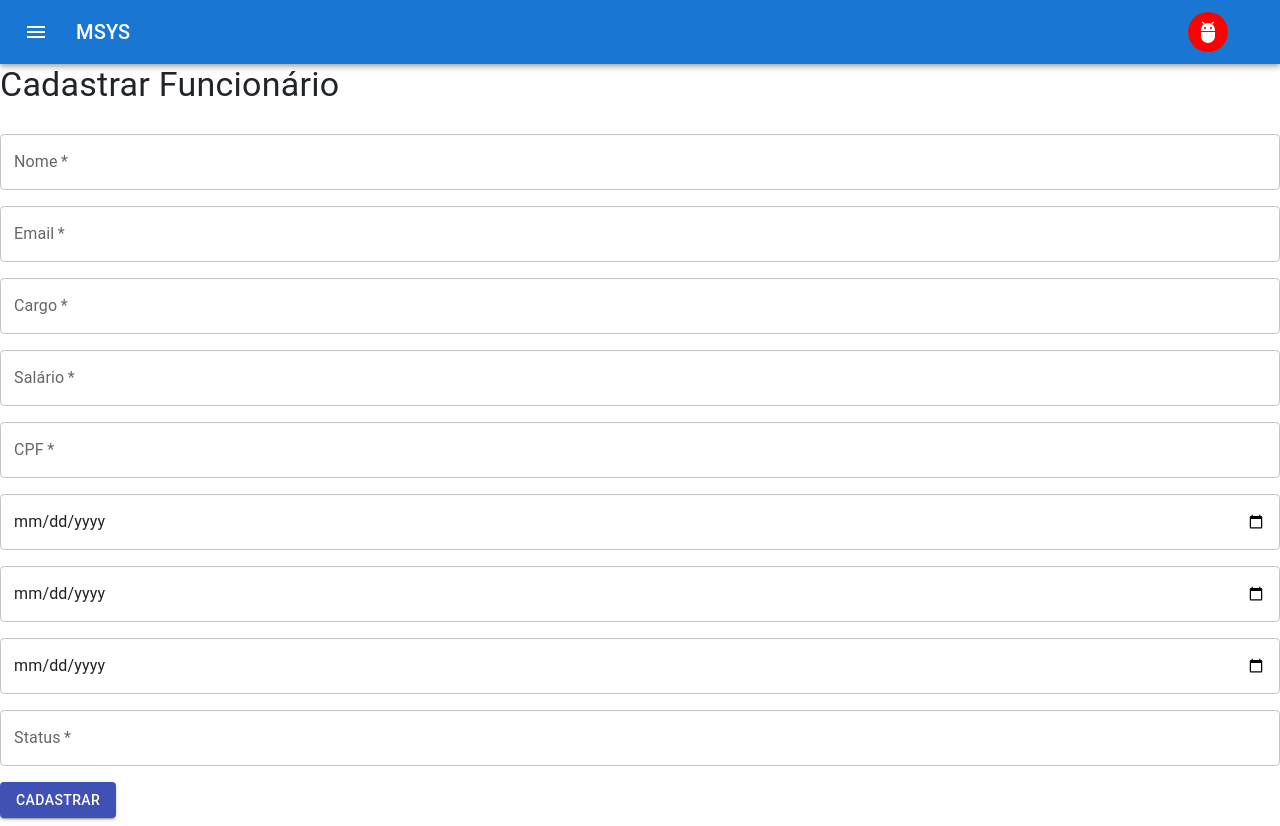
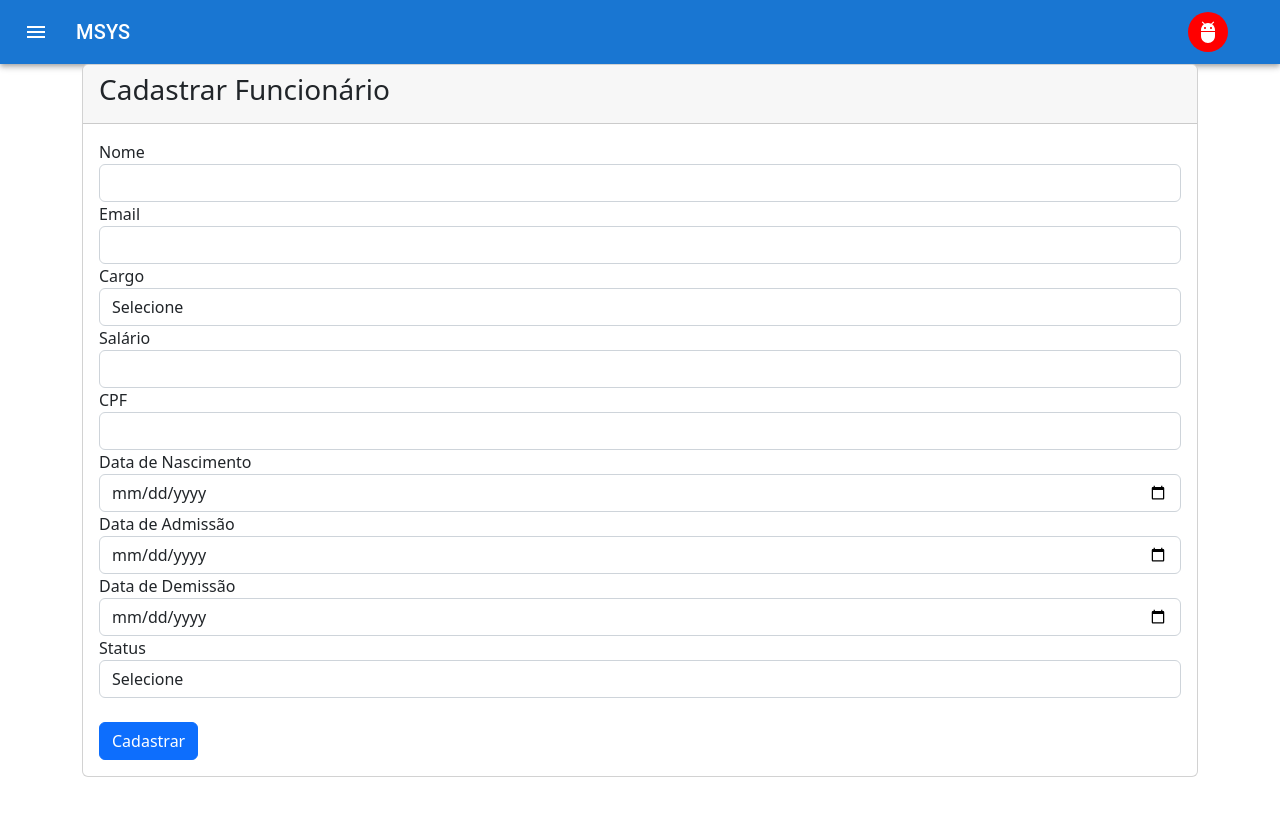
Before and after one commit to vinicius-batista-dev/gerenciamento-cloud, a React (Create React App) app: page /funcionarioService in a window 1280 px wide. After the commit the page ends 800 px from the top, so only its background shows below. Built offline with nearby package versions, Linux system fonts and the light colour scheme; sample sign-in values are in the browser's storage.

Commit message:
mudando para gestao de obra

```diff
--- a/src/components/header/header.jsx
+++ b/src/components/header/header.jsx
@@ -93,9 +93,7 @@ const Header = () => {
           >
             <MenuItem onClick={handleHome}>Home</MenuItem>
 
-            <MenuItem onClick={handleListarConstrucao}>
-              Listar Construcao
-            </MenuItem>
+            <MenuItem onClick={handleListarConstrucao}>Gestao de Obra</MenuItem>
             <MenuItem onClick={handleConstrucaoService}>
               Relatorio Obra
             </MenuItem>
--- a/src/pages/FuncionarioService.jsx
+++ b/src/pages/FuncionarioService.jsx
@@ -1,18 +1,7 @@
 import React from "react";
-import {
-  Typography,
-  Link,
-  Grid,
-  Button,
-  FormLabel,
-  FormGroup,
-  FormControl,
-  FormControlLabel,
-} from "@material-ui/core";
 import axios from "axios";
 import { useNavigate, Navigate } from "react-router-dom";
-import { cpf } from "cpf-cnpj-validator";
-import { TextField } from "@mui/material";
+import "bootstrap/dist/css/bootstrap.min.css";
 
 const FuncionarioService = () => {
   const [nome, setNome] = React.useState("");
@@ -62,126 +51,128 @@ const FuncionarioService = () => {
   };
 
   return (
-    <Typography component="div" sx={{ flexGrow: 1 }}>
-      <Grid container spacing={2}>
-        <Grid item xs={12}>
-          <Typography variant="h4" component="div" gutterBottom>
-            Cadastrar Funcionário
-          </Typography>
-        </Grid>
-        <Grid item xs={12}>
-          <form onSubmit={handleCadastrar}>
-            <Grid container spacing={2}>
-              <Grid item xs={12}>
-                <TextField
-                  id="nome"
-                  label="Nome"
-                  variant="outlined"
-                  fullWidth
-                  required
+    <div className="container">
+      <div className="row">
+        <div className="col-md-12">
+          <div className="card">
+            <div className="card-header">
+              <h3>Cadastrar Funcionário</h3>
+            </div>
+            <div className="card-body">
+              <form method="POST" onSubmit={handleCadastrar}>
+                <div className="form-group">
+                  <label>Nome</label>
+                  <input
+                    type="text"
+                    className="form-control"
+                    name="nome"
                     value={nome}
                     onChange={(e) => setNome(e.target.value)}
                   />
-              </Grid>
-              <Grid item xs={12}>
-                <TextField
-                  id="email"
-                  label="Email"
-                  variant="outlined"
-                  fullWidth
-                  required
+                </div>
+                <div className="form-group">
+                  <label>Email</label>
+                  <input
+                    type="text"
+                    className="form-control"
+                    name="email"
                     value={email}
                     onChange={(e) => setEmail(e.target.value)}
                   />
-              </Grid>
-              <Grid item xs={12}>
-                <TextField
-                  id="cargo"
-                  label="Cargo"
-                  variant="outlined"
-                  fullWidth
-                  required
+                </div>
+                <div className="form-group">
+                  <label>Cargo</label>
+                  <select
+                    className="form-control"
+                    name="cargo"
                     value={cargo}
                     onChange={(e) => setCargo(e.target.value)}
-                />
-              </Grid>
-              <Grid item xs={12}>
-                <TextField
-                  id="salario"
-                  label="Salário"
-                  variant="outlined"
-                  fullWidth
-                  required
+                  >
+                    <option value="0">Selecione</option>
+                    <option value="Carpinteiro">Carpinteiro</option>
+                    <option value="Pedreiro">Pedreiro</option>
+                    <option value="Eletricista">Eletricista</option>
+                    <option value="Encanador">Encanador</option>
+                    <option value="Pintor">Pintor</option>
+                    <option value="Jardineiro">Jardineiro</option>
+                    <option value="Faxineiro">Faxineiro</option>
+                    <option value="Motorista">Motorista</option>
+                  </select>
+                </div>
+                <div className="form-group">
+                  <label>Salário</label>
+                  <input
+                    type="text"
+                    className="form-control"
+                    name="salario"
                     value={salario}
                     onChange={(e) => setSalario(e.target.value)}
                   />
-              </Grid>
-              <Grid item xs={12}>
-                <TextField
-                  id="cpf"
-                  label="CPF"
-                  variant="outlined"
-                  fullWidth
-                  required
+                </div>
+                <div className="form-group">
+                  <label>CPF</label>
+                  <input
+                    type="text"
+                    className="form-control"
+                    name="cpf"
                     value={cpf}
                     onChange={(e) => setCpf(e.target.value)}
                   />
-              </Grid>
-
-              <Grid item xs={12}>
-                <TextField
+                </div>
+                <div className="form-group">
+                  <label>Data de Nascimento</label>
+                  <input
                     type="date"
-                  id="dataNascimento"
-                  variant="outlined"
-                  fullWidth
-                  required
+                    className="form-control"
+                    name="dataNascimento"
                     value={dataNascimento}
                     onChange={(e) => setDataNascimento(e.target.value)}
                   />
-              </Grid>
-              <Grid item xs={12}>
-                <TextField
-                  id="dataAdmissao"
+                </div>
+                <div className="form-group">
+                  <label>Data de Admissão</label>
+                  <input
                     type="date"
-                  variant="outlined"
-                  fullWidth
-                  required
+                    className="form-control"
+                    name="dataAdmissao"
                     value={dataAdmissao}
                     onChange={(e) => setDataAdmissao(e.target.value)}
                   />
-              </Grid>
-              <Grid item xs={12}>
-                <TextField
-                  id="dataDemissao"
+                </div>
+                <div className="form-group">
+                  <label>Data de Demissão</label>
+                  <input
                     type="date"
-                  variant="outlined"
-                  fullWidth
-                  required
+                    className="form-control"
+                    name="dataDemissao"
                     value={dataDemissao}
                     onChange={(e) => setDataDemissao(e.target.value)}
                   />
-              </Grid>
-              <Grid item xs={12}>
-                <TextField
-                  id="status"
-                  label="Status"
-                  variant="outlined"
-                  fullWidth
-                  required
+                </div>
+                <div className="form-group">
+                  <label>Status</label>
+                  <select
+                    className="form-control"
+                    name="status"
                     value={status}
                     onChange={(e) => setStatus(e.target.value)}
-                />
-              </Grid>
-              <Grid item xs={12}>
-                <Button variant="contained" color="primary" type="submit">
+                  >
+                    <option value="0">Selecione</option>
+                    <option value="Trabalhando">Trabalhando</option>
+                    <option value="Férias">Férias</option>
+                    <option value="Desligado">Desligado</option>
+                  </select>
+                </div>
+                <br />
+                <button type="submit" className="btn btn-primary">
                   Cadastrar
-                </Button>
-              </Grid>
-            </Grid>
+                </button>
               </form>
-        </Grid>
-      </Grid>
-    </Typography>
+            </div>
+          </div>
+        </div>
+      </div>
+    </div>
   );
 };
 
```
Lines whose indentation alone changed are shown as unchanged.
